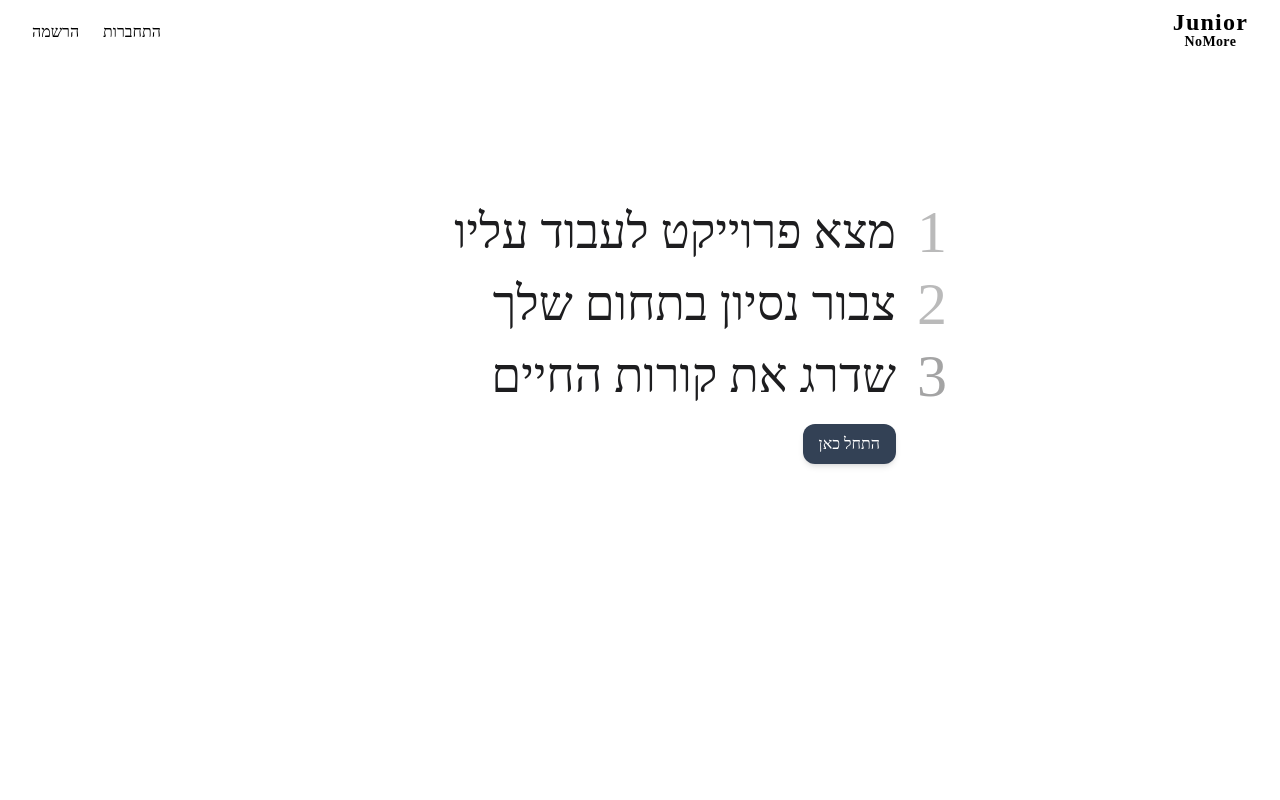
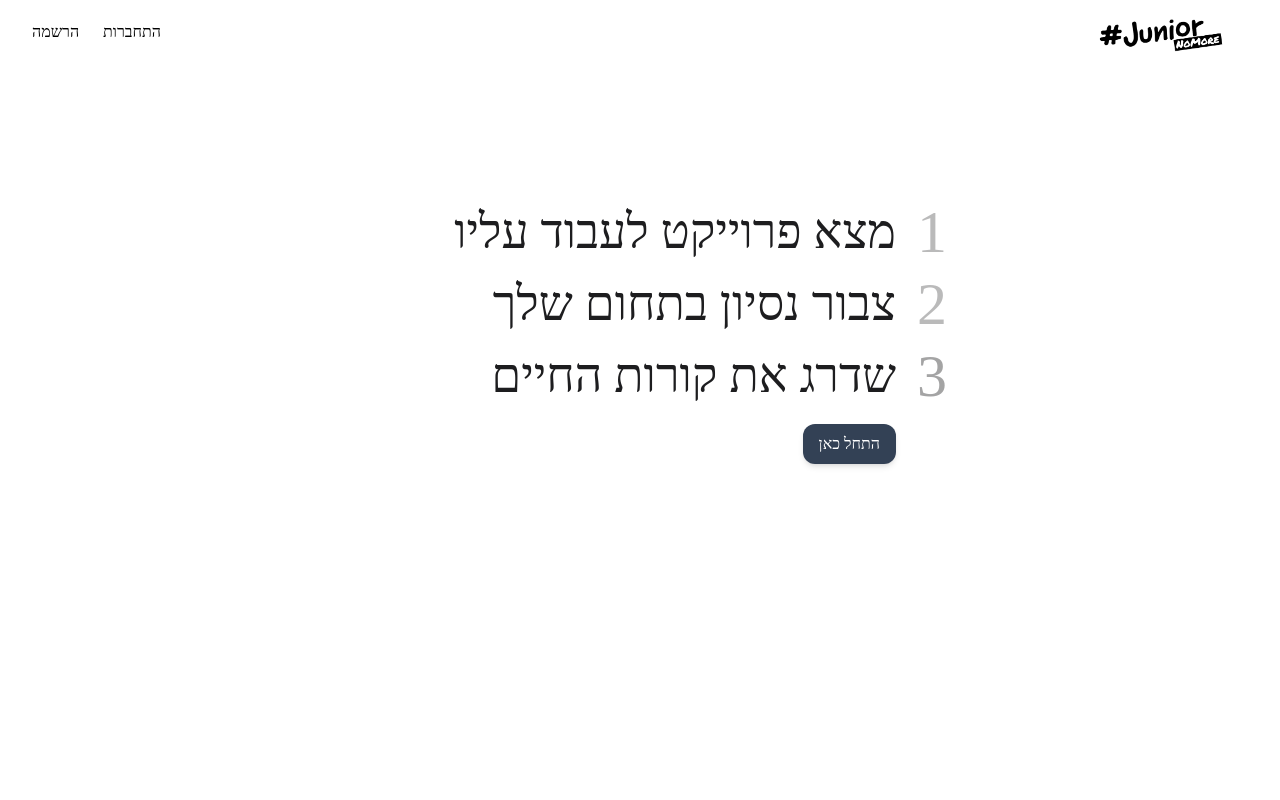
Before and after one commit to matanweiss/juniorNoMore, a React (Create React App) app: page / in a window 1280 px wide. Shown: the top 800 px of the page. Built offline with nearby package versions, Linux system fonts and the light colour scheme.

Commit message:
added logo

```diff
--- a/src/components/NavBar.js
+++ b/src/components/NavBar.js
@@ -1,5 +1,7 @@
 import { useEffect, useState } from "react";
 import { Link } from "react-router-dom";
+import logoBlack from "../assets/logoBlack.png"
+import logoWhite from "../assets/logoWhite.png"
 
 const NavBar = () => {
 
@@ -23,12 +25,10 @@ const NavBar = () => {
     return (
         <nav className={`h-16 ${isScrolled ? 'text-white bg-slate-700' : null} z-10 sticky top-0 transition px-8 flex items-center`}>
             <Link to="/" className="text-2xl font-bold flex flex-col items-center">
-                <p className="tracking-wider font-extrabold">
-                    Junior
-                </p>
-                <p className="text-sm -translate-y-1.5 tracking-wide">
-                    NoMore
-                </p>
+                {isScrolled
+                    ? <img src={logoWhite} className="w-44" alt="" />
+                    : <img src={logoBlack} className="w-44" alt="" />
+                }
             </Link>
             <div className="mr-auto flex gap-6">
 
```
Also changed, not shown: src/assets/logoBlack.png (added), src/assets/logoWhite.png (added).
